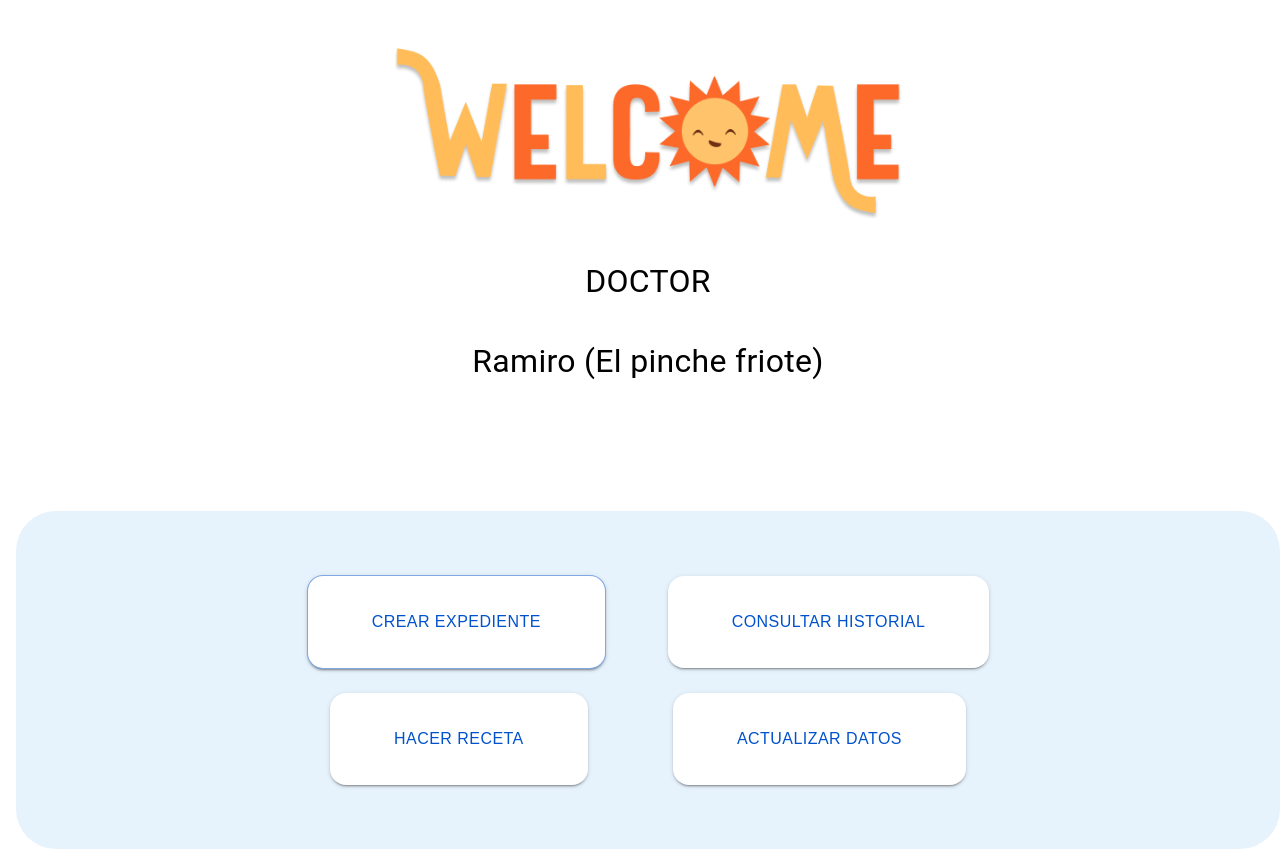
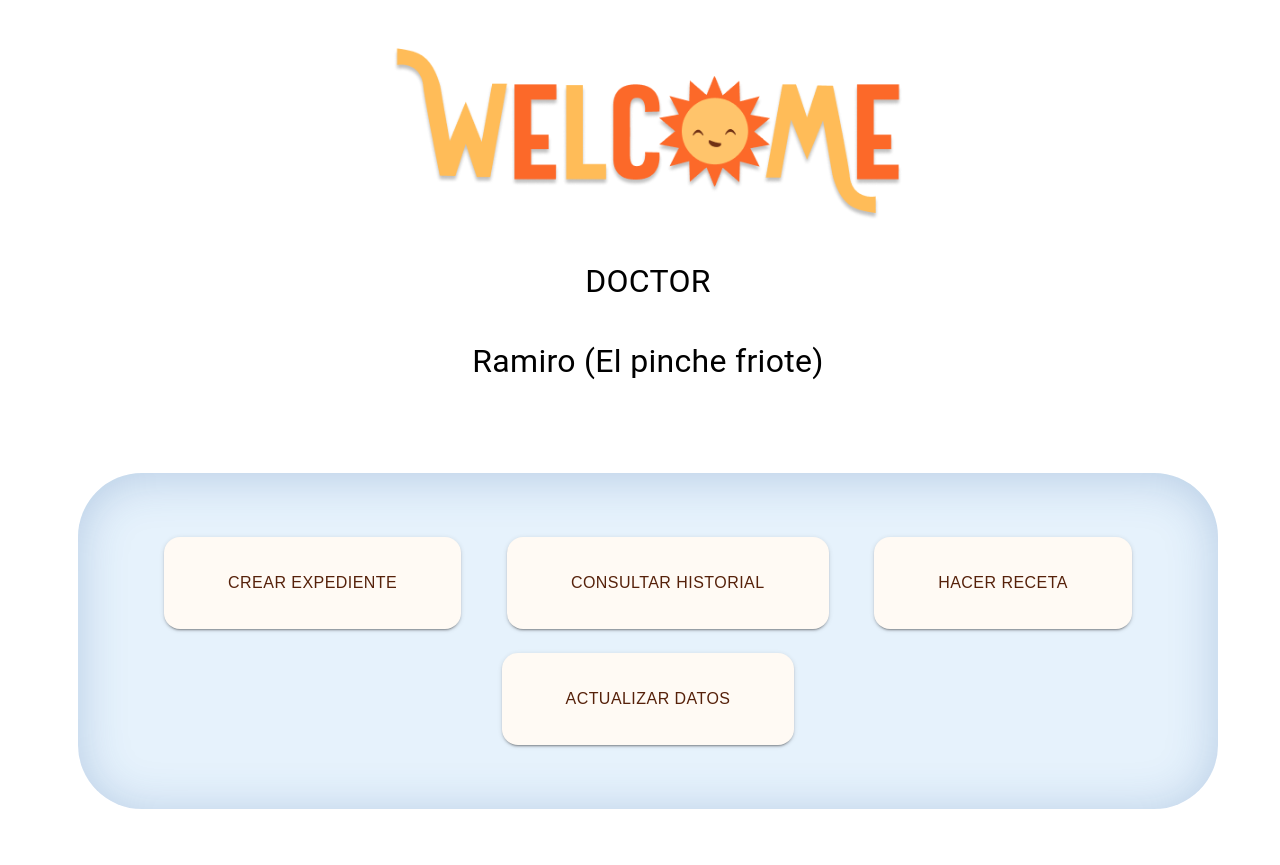
Before and after one commit to pecezon/GuasaveMed, a React (Create React App) app in the folder frontend/: page /medic in a window 1280 px wide. After the commit the page ends 825 px from the top, so only its background shows below. Built offline with nearby package versions, Linux system fonts and the light colour scheme; a web font is replaced by a local one.

Commit message:
cambio medic

```diff
--- a/frontend/src/pages/medic/Medic.jsx
+++ b/frontend/src/pages/medic/Medic.jsx
@@ -97,16 +97,20 @@ function Medic() {
     </Box>
 
     <Box sx = {{
-      marginTop: { xs: "90%", sm: "50%", md: "10%" },
-      backgroundColor:'#E6F2FC',
-      width: '100%',
+      marginTop: { xs: "30%", sm: "20%", md: "7%" },
+      width: '80%',
       height: 'auto',
       justifyContent: 'center',
       display: 'flex',
       alignSelf: 'center',
       paddingTop: {xs: '1rem', sm: '2rem', md: '4rem'},
       paddingBottom: {xs: '1rem', sm: '2rem', md: '4rem'},
-      borderRadius: 10
+      paddingLeft: {xs: '1rem', sm: '2rem', md: '4rem'},
+      paddingRight: {xs: '1rem', sm: '2rem', md: '4rem'},
+      borderRadius: 16,
+      backgroundColor:'#E6F2FC',
+      boxShadow: 'inset 0px 4px 47.8px rgba(39,91,158,0.25)',
+      zIndex: 2,
     }}>
       <Box sx={{
           display: "flex",
@@ -115,12 +119,12 @@ function Medic() {
           alignItems: "center",
           justifyContent: "space-evenly",
           gap: { xs: "0.5rem", sm: "1rem", md: "1.5rem" },
-          width: { xs: "90%", sm: "70%", md: "60%" },
+          width: '100%',
         }}
       >
 
           <Button
-          variant="outlined" // Use "contained" to enable background color fill
+          variant="contained" // Use "contained" to enable background color fill
           size="large"
           onClick={handleOpenCrearExp}
           sx={{
@@ -129,7 +133,10 @@ function Medic() {
             padding: { xs: "1rem 2rem", sm: "1.5rem 3rem", md: "2rem 4rem" },
             borderRadius: "1rem",
             boxShadow: 2,
-            background: '#FFFFFF'
+            color: '#56210A',
+            backgroundColor: '#FFFAF4',
+            "&:hover": {
+              backgroundColor: '#FFBC58'},
           }}
         >
           CREAR EXPEDIENTE
@@ -201,7 +208,10 @@ function Medic() {
               padding: { xs: "1rem 2rem", sm: "1.5rem 3rem", md: "2rem 4rem" },
               borderRadius: "1rem",
               boxShadow: 2,
-              background: '#FFFFFF'
+              color: '#56210A',
+              backgroundColor: '#FFFAF4',
+              "&:hover": {
+                backgroundColor: '#FFBC58'},
             }}
           >
             CONSULTAR HISTORIAL
@@ -301,7 +311,10 @@ function Medic() {
               padding: { xs: "1rem 2rem", sm: "1.5rem 3rem", md: "2rem 4rem" },
               borderRadius: "1rem",
               boxShadow: 2,
-              background: '#FFFFFF'
+              color: '#56210A',
+              backgroundColor: '#FFFAF4',
+              "&:hover": {
+                backgroundColor: '#FFBC58'},
             }}
           >
             HACER RECETA
@@ -354,7 +367,10 @@ function Medic() {
               padding: { xs: "1rem 2rem", sm: "1.5rem 3rem", md: "2rem 4rem" },
               borderRadius: "1rem",
               boxShadow: 2,
-              background: '#FFFFFF'
+              color: '#56210A',
+              backgroundColor: '#FFFAF4',
+              "&:hover": {
+                backgroundColor: '#FFBC58'},
             }}
           >
             ACTUALIZAR DATOS
```
